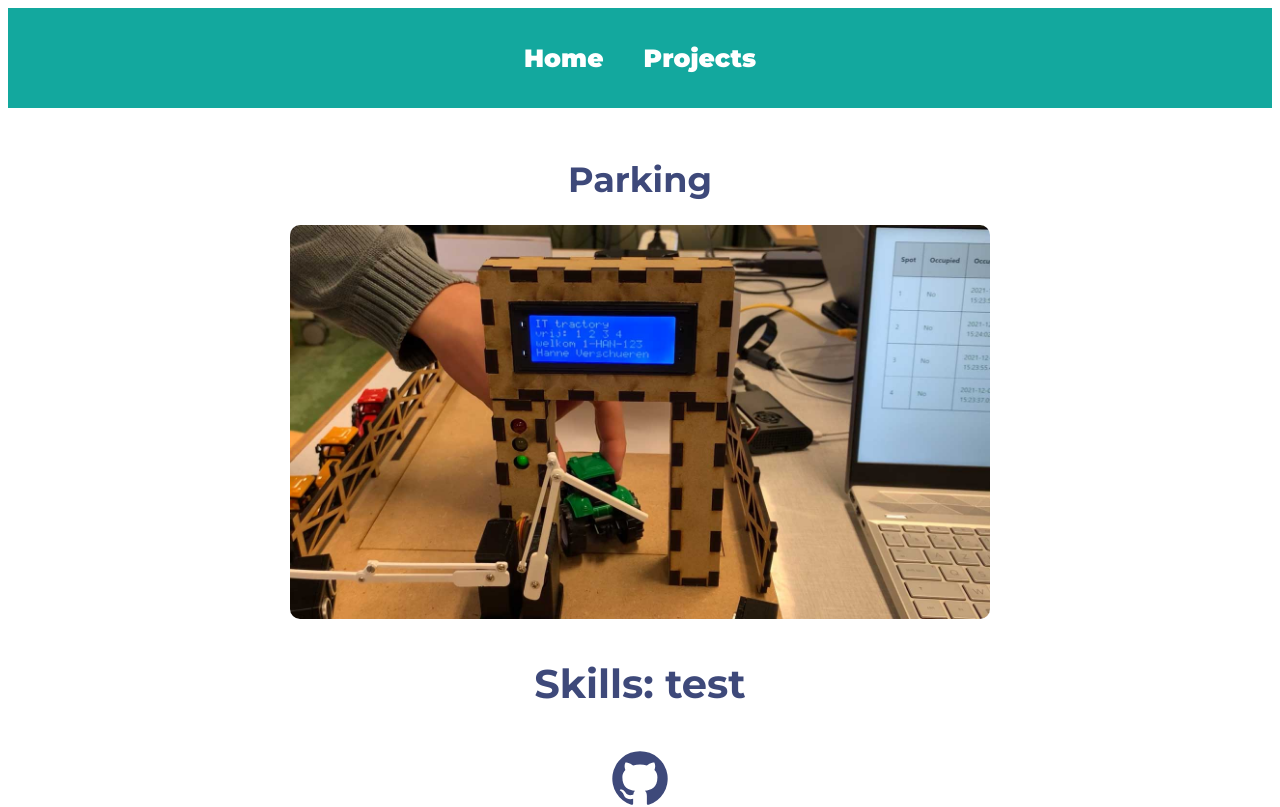
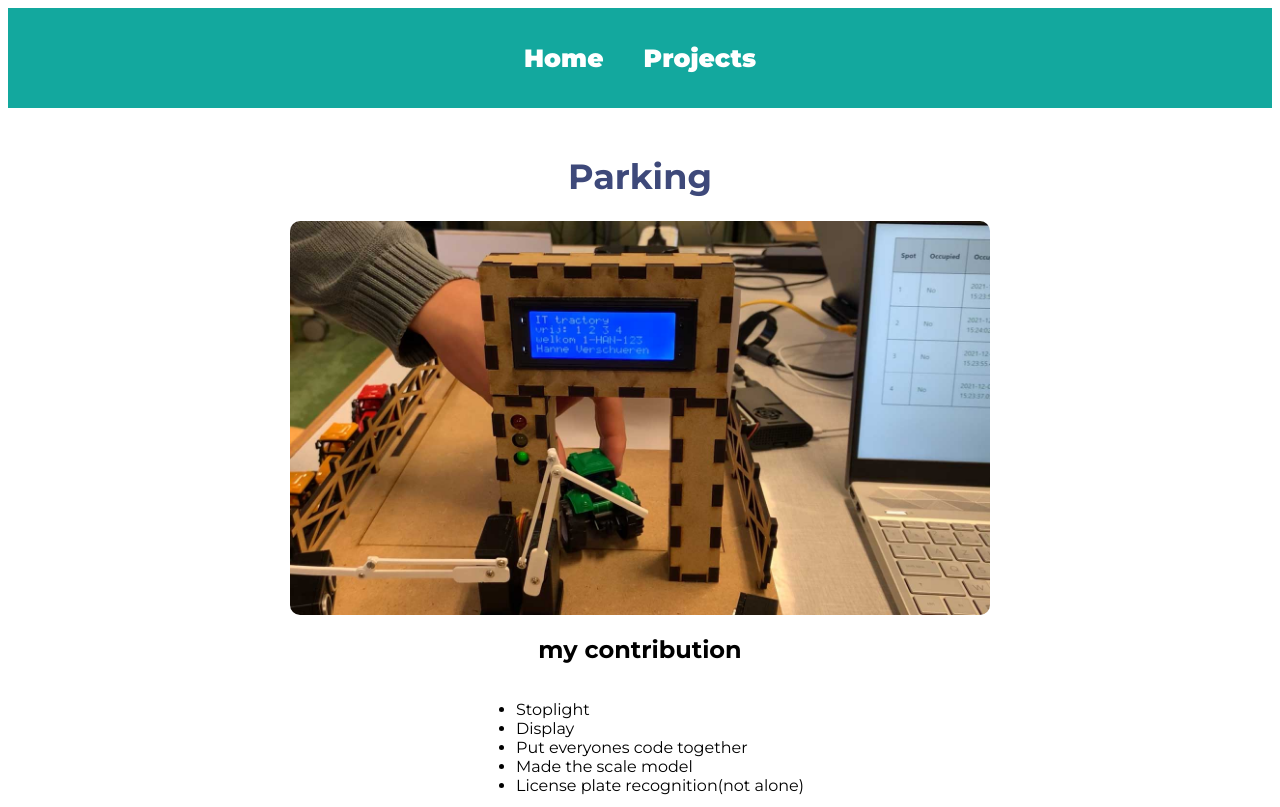
Before and after one commit to HVerschueren/portfolio, a React (Create React App) app in the folder website_portfolio/: page /projects/1 in a window 1280 px wide. Shown: the top 807 px of the page. Built offline with nearby package versions, Linux system fonts and the light colour scheme.

Commit message:
contribution list

```diff
--- a/website_portfolio/src/pages/ProjectDisplay.js
+++ b/website_portfolio/src/pages/ProjectDisplay.js
@@ -12,10 +12,12 @@ function ProjectDisplay() {
     <div className="project">
       <h1> {project.name}</h1>
       <img src={project.image} />
-      <p>
-        <b>Skills: test</b> {project.skills}
-      </p>
-      <GitHubIcon />
+      <h2>my contribution</h2>
+      <ul>
+        {project.contribution.map((i) => {
+            return <li>{i}</li>
+          })}
+        </ul>
     </div>
   );
 }
```
